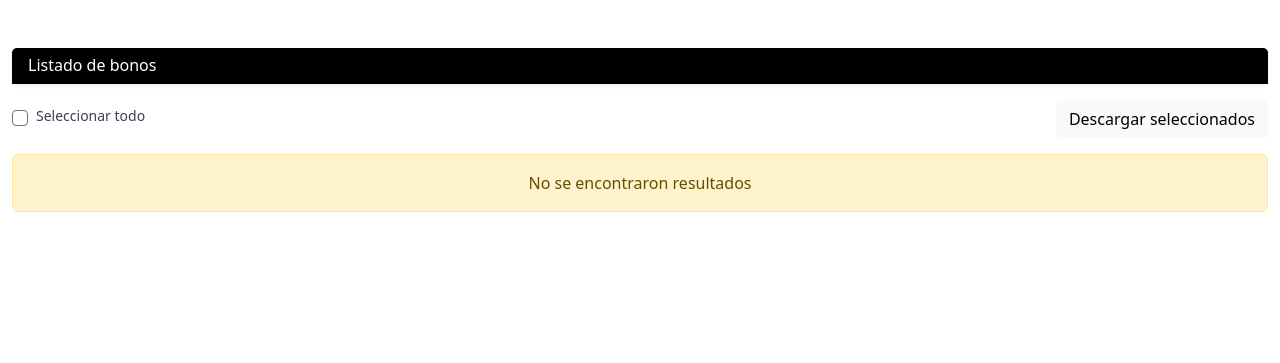
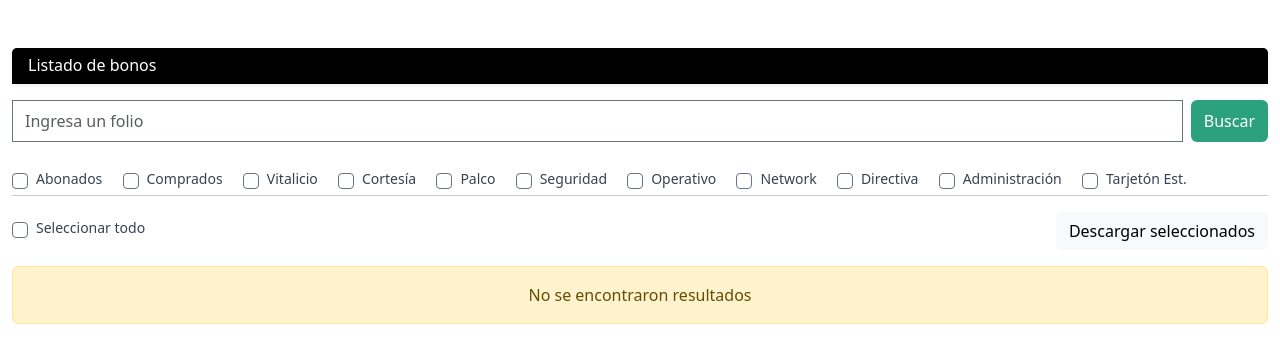
Before and after one commit to DEDC/olmecabonos, a Django app: template templates/bonos/listado.html in a window 1280 px wide. Shown: the part 66-429 px from the top of the page. Run offline with Django 3.2, Linux system fonts and the light colour scheme; the template is opened without the code that fills it, so the values that code supplies are empty; style sheets or scripts are compiled from the project's sources; parts of the project's set-up code (start-up, migrations or seed data) failed here and were passed over.

Commit message:
Se agregan filtros por tipo al listado de bonos

```diff
--- a/templates/bonos/listado.html
+++ b/templates/bonos/listado.html
@@ -26,6 +26,58 @@
     <div class="card shadow-sm border-0">
         <h4 class="card-header bg-black text-white">Listado de bonos</h4>
     </div>
+    <form class="mt-3" role="search" action="{% url 'listar' %}">
+        <div class="d-flex">
+            <input value="{{q}}" name="q" class="form-control me-2" type="search" placeholder="Ingresa un folio">
+            <button class="btn green-btn text-white" type="submit">Buscar</button>
+        </div>
+        <br>
+        <div class="form-check form-check-inline">
+            <input name="type" class="form-check-input" type="checkbox" id="abonado" value="abonado" {% if 'abonado' in type %}checked{% endif %}>
+            <label class="form-check-label" for="abonado">Abonados</label>
+        </div>
+        <div class="form-check form-check-inline">
+            <input name="type" class="form-check-input" type="checkbox" id="comprado" value="comprado" {% if 'comprado' in type %}checked{% endif %}>
+            <label class="form-check-label" for="comprado">Comprados</label>
+        </div>
+        <div class="form-check form-check-inline">
+            <input name="type" class="form-check-input" type="checkbox" id="vitalicio" value="vitalicio" {% if 'vitalicio' in type %}checked{% endif %}>
+            <label class="form-check-label" for="vitalicio">Vitalicio</label>
+        </div>
+        <div class="form-check form-check-inline">
+            <input name="type" class="form-check-input" type="checkbox" id="cortesia" value="cortesia" {% if 'cortesia' in type %}checked{% endif %}>
+            <label class="form-check-label" for="cortesia">Cortesía</label>
+        </div>
+        <div class="form-check form-check-inline">
+            <input name="type" class="form-check-input" type="checkbox" id="palco" value="palco" {% if 'palco' in type %}checked{% endif %}>
+            <label class="form-check-label" for="palco">Palco</label>
+        </div>
+        <div class="form-check form-check-inline">
+            <input name="type" class="form-check-input" type="checkbox" id="seguridad" value="seguridad" {% if 'seguridad' in type %}checked{% endif %}>
+            <label class="form-check-label" for="seguridad">Seguridad</label>
+        </div>
+        <div class="form-check form-check-inline">
+            <input name="type" class="form-check-input" type="checkbox" id="operativo" value="operativo" {% if 'operativo' in type %}checked{% endif %}>
+            <label class="form-check-label" for="operativo">Operativo</label>
+        </div>
+        <div class="form-check form-check-inline">
+            <input name="type" class="form-check-input" type="checkbox" id="network" value="network" {% if 'network' in type %}checked{% endif %}>
+            <label class="form-check-label" for="network">Network</label>
+        </div>
+        <div class="form-check form-check-inline">
+            <input name="type" class="form-check-input" type="checkbox" id="directiva" value="directiva" {% if 'directiva' in type %}checked{% endif %}>
+            <label class="form-check-label" for="directiva">Directiva</label>
+        </div>
+        <div class="form-check form-check-inline">
+            <input name="type" class="form-check-input" type="checkbox" id="admin" value="admin" {% if 'admin' in type %}checked{% endif %}>
+            <label class="form-check-label" for="admin">Administración</label>
+        </div>
+        <div class="form-check form-check-inline">
+            <input name="type" class="form-check-input" type="checkbox" id="tarjeton" value="tarjeton" {% if 'tarjeton' in type %}checked{% endif %}>
+            <label class="form-check-label" for="tarjeton">Tarjetón Est.</label>
+        </div>
+    </form>
+    <hr>
     <form action="{% url 'descargar' %}" method="post" id="formdown">
         {% csrf_token %}
         <div class="d-flex justify-content-between align-items-center my-3">
```
Also changed, not shown: apps/bonos/views.py (+13 -8 lines).
